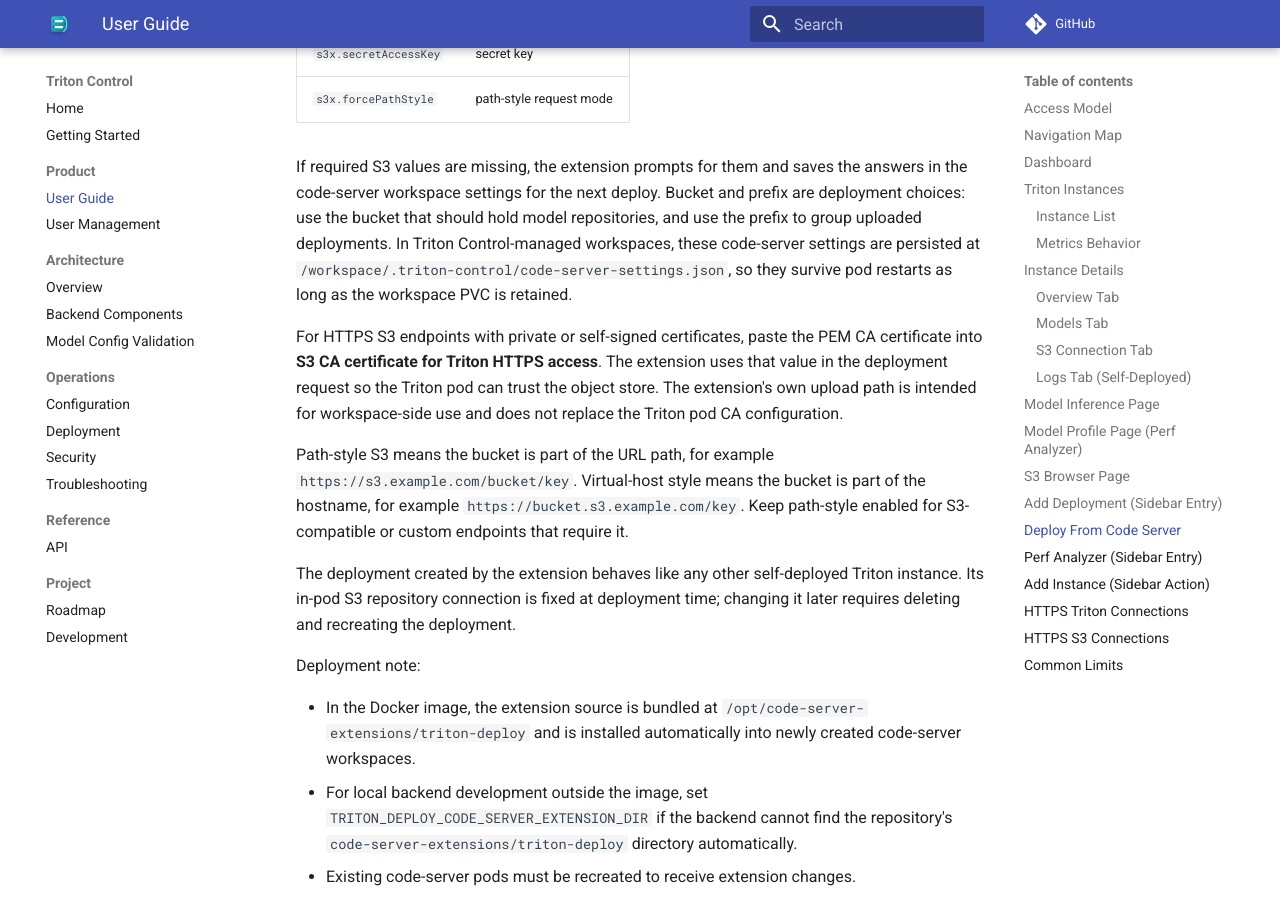
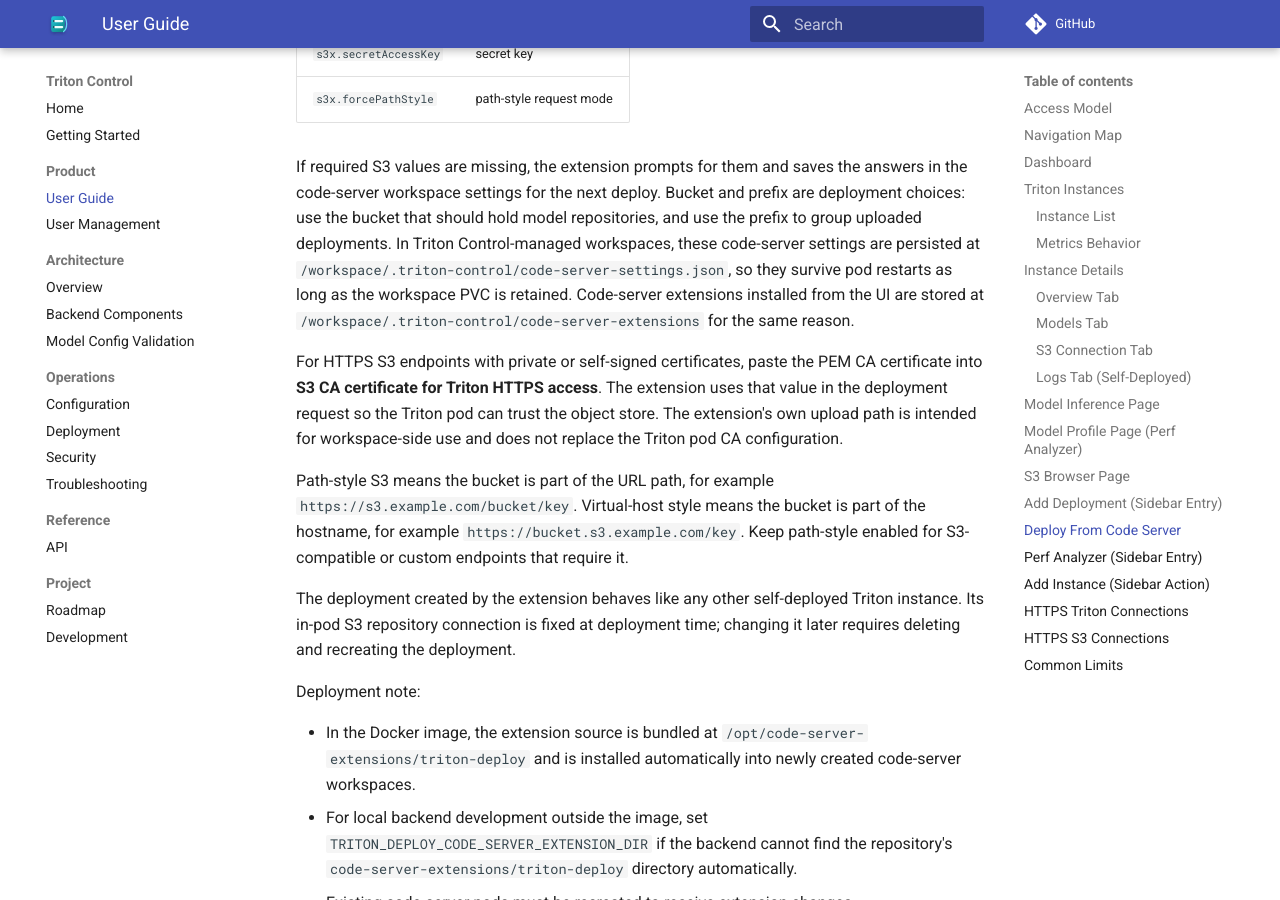
Before and after one commit to ai-lab-tech/triton-control, an MkDocs documentation site: the page built from docs/user-guide.md, in a window 1280 px wide and 900 px high, scrolled down 8352 px. Built offline with MkDocs 1.6.1 and Material for MkDocs 9.7.7, drawn with Linux system fonts in a browser that asks for light colours.

Commit message:
Persist code-server extensions and S3 deploy settings

```diff
--- a/docs/user-guide.md
+++ b/docs/user-guide.md
@@ -318,7 +318,9 @@
 repositories, and use the prefix to group uploaded deployments. In
 Triton Control-managed workspaces, these code-server settings are persisted at
 `/workspace/.triton-control/code-server-settings.json`, so they survive pod
-restarts as long as the workspace PVC is retained.
+restarts as long as the workspace PVC is retained. Code-server extensions
+installed from the UI are stored at
+`/workspace/.triton-control/code-server-extensions` for the same reason.
 
 For HTTPS S3 endpoints with private or self-signed certificates, paste the PEM
 CA certificate into **S3 CA certificate for Triton HTTPS access**. The extension
```
Also changed, not shown: code-server-extensions/triton-deploy/README.md (+3 -1 lines), 2 other files.
